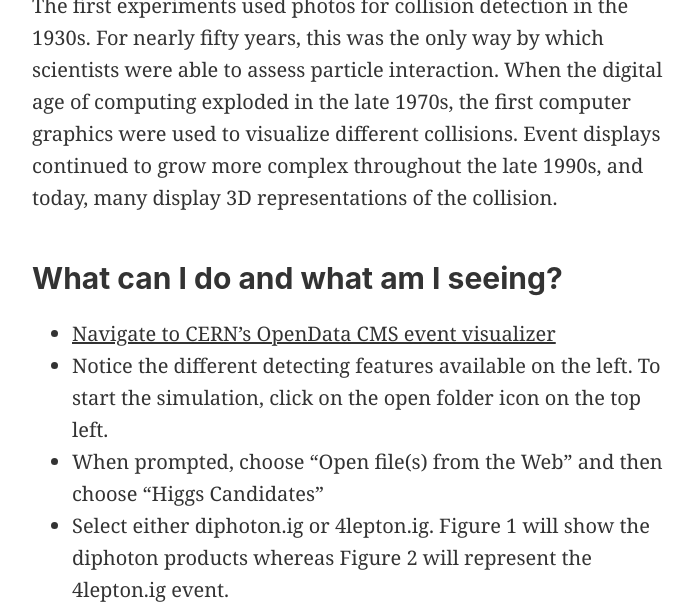
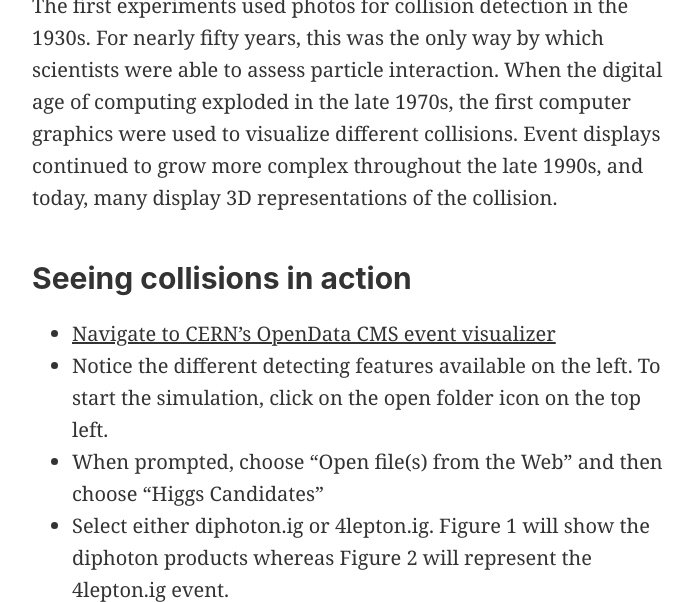
Before and after one commit to caenopy/higgsinahurry, a Jekyll site: the page built from _posts/2018-06-01-event-displays.md, in a window 1280 px wide and 900 px high, scrolled down 894 px, cut to the strip 0-602 px from the top of the window. Shown: the whole strip, without its empty margins (288-982 px from the left). Built offline with Jekyll 4.4.1, drawn with Linux system fonts in a browser that asks for light colours; our own code applies the rules of GitHub Pages for plain Markdown files; comment, search, counter and statistics services are not loaded.

Commit message:
formatting

```diff
--- a/_posts/2018-06-01-event-displays.md
+++ b/_posts/2018-06-01-event-displays.md
@@ -14,7 +14,7 @@ The beauty of particle collisions at the LHC emerges in the **event display**. A
 The first experiments used photos for collision detection in the 1930s. For nearly fifty years, this was the only way by which scientists were able to assess particle interaction. When the digital age of computing exploded in the late 1970s, the first computer graphics were used to visualize different collisions. Event displays continued to grow more complex throughout the late 1990s, and today, many display 3D representations of the collision.
 
 
-## What can I do and what am I seeing?
+## Seeing collisions in action
 * [Navigate to CERN’s OpenData CMS event visualizer](http://opendata.cern.ch/visualise/events/cms)
 * Notice the different detecting features available on the left. To start the simulation, click on the open folder icon on the top left.
 * When prompted, choose “Open file(s) from the Web” and then choose “Higgs Candidates”
```
